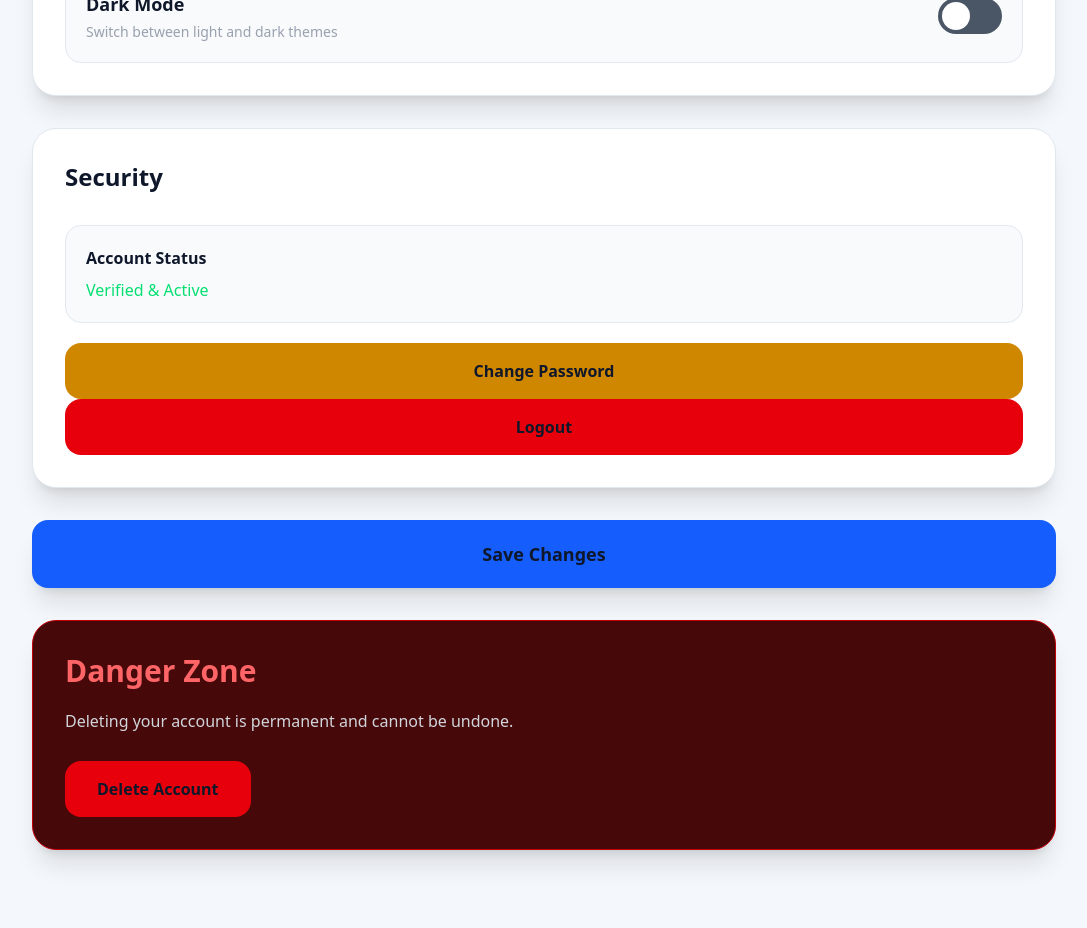
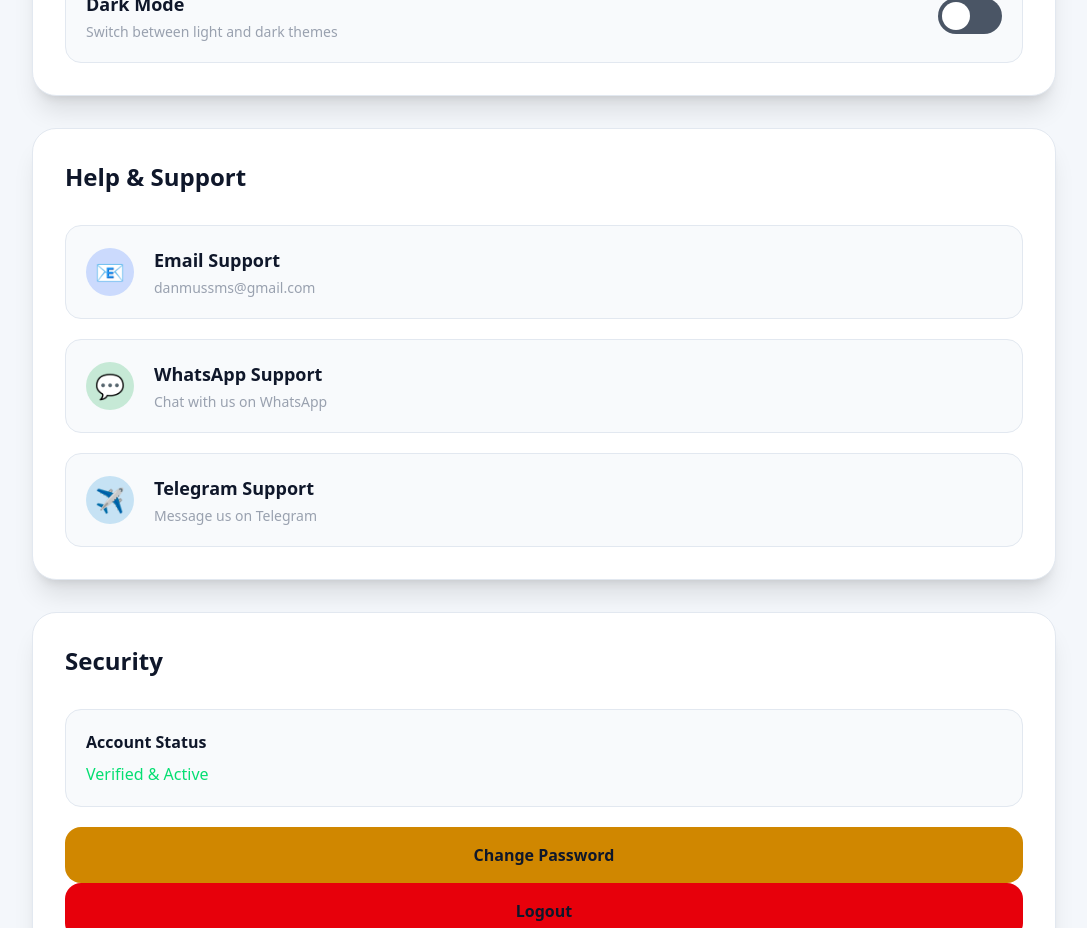
Before and after one commit to bellokhaleed84-collab/danmus-sms, a Next.js app in the folder client/: page /settings in a window 1280 px wide. Shown: the part 1160-2088 px from the top of the page, without its empty margins (96-1183 px from the left). Before the commit the page ends 2050 px from the top, so only its background shows below. Built offline with nearby package versions, Linux system fonts and the light colour scheme.

Commit message:
add help and support to settings

```diff
--- a/client/app/settings/page.tsx
+++ b/client/app/settings/page.tsx
@@ -510,6 +510,95 @@ export default function SettingsPage() {
 
           </div>
 
+          {/* HELP & SUPPORT */}
+          <div className="bg-[var(--card)] border border-[var(--border)] rounded-3xl p-5 md:p-8 shadow-xl">
+
+            <h2 className="text-2xl font-bold mb-8">
+              Help &amp; Support
+            </h2>
+
+            <div className="space-y-5">
+
+              {/* EMAIL SUPPORT */}
+              <a
+                href="mailto:danmussms@gmail.com"
+                className="bg-[var(--input)] border border-[var(--border)] rounded-2xl p-5 flex items-center gap-5 hover:border-blue-500 transition"
+              >
+
+                <div className="w-12 h-12 rounded-full bg-blue-600/20 flex items-center justify-center text-2xl shrink-0">
+                  📧
+                </div>
+
+                <div>
+
+                  <h3 className="font-semibold text-lg">
+                    Email Support
+                  </h3>
+
+                  <p className="text-gray-400 text-sm mt-1">
+                    danmussms@gmail.com
+                  </p>
+
+                </div>
+
+              </a>
+
+              {/* WHATSAPP SUPPORT */}
+              <a
+                href="https://whatsapp.com/channel/0029Vb8N0VeAojYsaAlNz83R"
+                target="_blank"
+                rel="noopener noreferrer"
+                className="bg-[var(--input)] border border-[var(--border)] rounded-2xl p-5 flex items-center gap-5 hover:border-green-500 transition"
+              >
+
+                <div className="w-12 h-12 rounded-full bg-green-600/20 flex items-center justify-center text-2xl shrink-0">
+                  💬
+                </div>
+
+                <div>
+
+                  <h3 className="font-semibold text-lg">
+                    WhatsApp Support
+                  </h3>
+
+                  <p className="text-gray-400 text-sm mt-1">
+                    Chat with us on WhatsApp
+                  </p>
+
+                </div>
+
+              </a>
+
+              {/* TELEGRAM SUPPORT */}
+              <a
+                href="https://t.me/Danmus_Sms"
+                target="_blank"
+                rel="noopener noreferrer"
+                className="bg-[var(--input)] border border-[var(--border)] rounded-2xl p-5 flex items-center gap-5 hover:border-sky-500 transition"
+              >
+
+                <div className="w-12 h-12 rounded-full bg-sky-600/20 flex items-center justify-center text-2xl shrink-0">
+                  ✈️
+                </div>
+
+                <div>
+
+                  <h3 className="font-semibold text-lg">
+                    Telegram Support
+                  </h3>
+
+                  <p className="text-gray-400 text-sm mt-1">
+                    Message us on Telegram
+                  </p>
+
+                </div>
+
+              </a>
+
+            </div>
+
+          </div>
+
           {/* SECURITY */}
           <div className="bg-[var(--card)] border border-[var(--border)] rounded-3xl p-5 md:p-8 shadow-xl">
 
@@ -526,7 +615,7 @@ export default function SettingsPage() {
                 </p>
 
                 <p className="text-green-400 mt-2">
-                  Verified & Active
+                  Verified &amp; Active
                 </p>
 
               </div>
```
